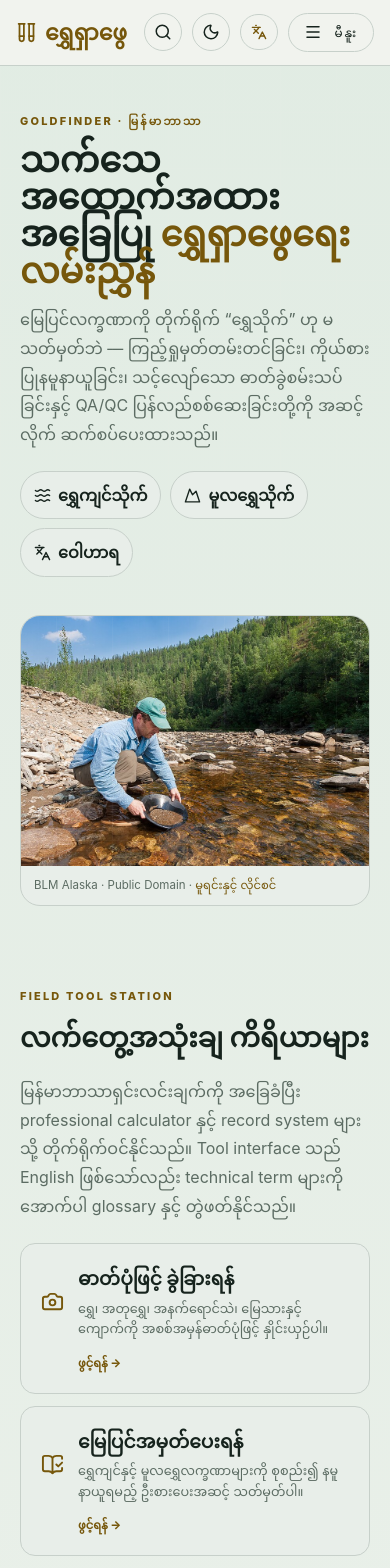
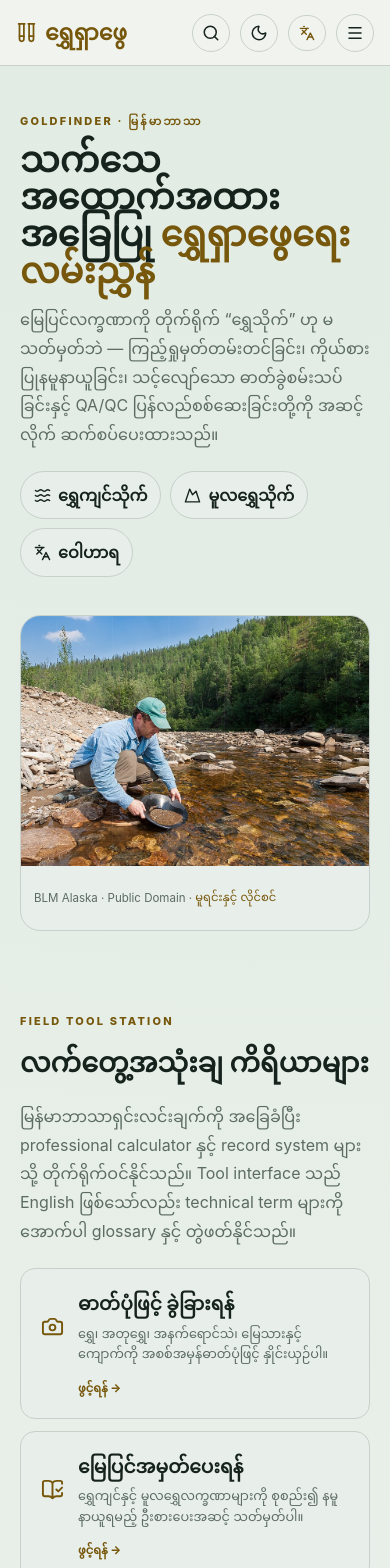
Before and after one commit to minnyinyioo/goldfinder, a Next.js app: page /my in a window 390 px wide. Shown: the top 1568 px of the page. Built offline with nearby package versions, Linux system fonts and the light colour scheme.

Commit message:
v3.19.0 improve responsive touch UI and remove emoji status

```diff
--- a/package.json
+++ b/package.json
@@ -1 +1 @@
-{"name":"goldfinder","version":"3.18.1","private":true,"scripts":{"dev":"next dev","build":"next build","start":"next start","typecheck":"tsc --noEmit","verify:deployment":"node scripts/verify-deployment.mjs"},"dependencies":{"@types/leaflet":"^1.9.22","leaflet":"^1.9.4","lucide-react":"^1.28.0","next":"^15.5.0","react":"^19.1.0","react-dom":"^19.1.0"},"devDependencies":{"@types/node":"^22.0.0","@types/react":"^19.0.0","@types/react-dom":"^19.0.0","typescript":"^5.9.0"}}
+{"name":"goldfinder","version":"3.19.0","private":true,"scripts":{"dev":"next dev","build":"next build","start":"next start","typecheck":"tsc --noEmit","verify:deployment":"node scripts/verify-deployment.mjs"},"dependencies":{"@types/leaflet":"^1.9.22","leaflet":"^1.9.4","lucide-react":"^1.28.0","next":"^15.5.0","react":"^19.1.0","react-dom":"^19.1.0"},"devDependencies":{"@types/node":"^22.0.0","@types/react":"^19.0.0","@types/react-dom":"^19.0.0","typescript":"^5.9.0"}}
--- a/src/app/theme.css
+++ b/src/app/theme.css
@@ -180,6 +180,14 @@
   flex-wrap: wrap;
   margin: 0 0 18px;
 }
+.vault-plan-state {
+  display: flex;
+  align-items: center;
+  gap: 6px;
+}
+.vault-plan-state svg {
+  color: var(--green);
+}
 .tool-reset-actions button {
   border: 1px solid var(--line);
   border-radius: 9px;
@@ -195,3 +203,35 @@
   outline: 2px solid color-mix(in srgb, var(--gold) 40%, transparent);
   outline-offset: 2px;
 }
+@media (max-width: 800px) {
+  .menu-button {
+    width: 38px;
+    height: 38px;
+    justify-content: center;
+    padding: 0;
+  }
+  .menu-button span {
+    display: none;
+  }
+  .atlas-meta a,
+  .knowledge-image a,
+  .knowledge-actions a,
+  .geology-grid figcaption a,
+  .method-note a,
+  .provided-grid figcaption a,
+  .my-photo-row figcaption a,
+  .my-hero figcaption a,
+  .dashboard-empty a,
+  .report-empty a {
+    display: inline-flex;
+    min-height: 44px;
+    align-items: center;
+  }
+  .filter-row button,
+  .reset {
+    min-height: 44px;
+  }
+  .reset {
+    padding: 8px 12px;
+  }
+}
```
Also changed, not shown: src/components/DataVault.tsx (+1 -1 lines), 1 other file (tests, documents, lock files or other folders).
